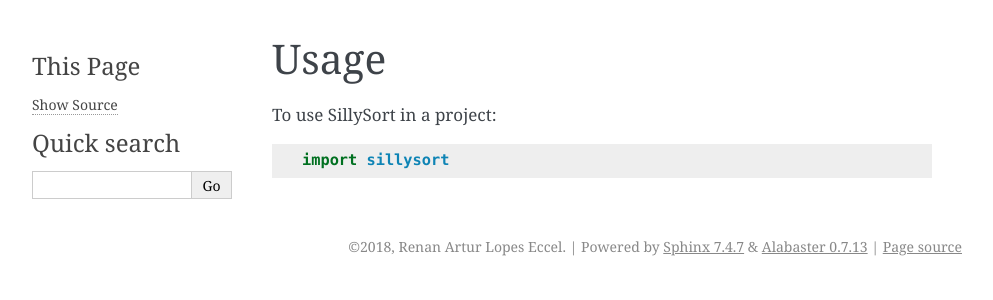
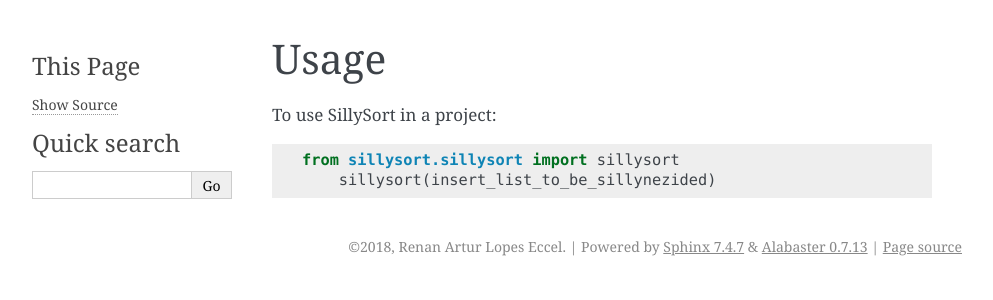
Before and after one commit to renan-eccel/sillysort, a Sphinx documentation site: the page built from docs/usage.rst, in a window 1280 px wide. Shown: the top 300 px of the page, without its empty margins (148-1141 px from the left). Built offline with Sphinx 7.4.7, drawn with Linux system fonts in a browser that asks for light colours; pages that are not in the unit, such as notebooks, are missing from menus.

Commit message:
Update documentation with more details

```diff
--- a/docs/usage.rst
+++ b/docs/usage.rst
@@ -4,4 +4,5 @@ Usage
 
 To use SillySort in a project::
 
-    import sillysort
+    from sillysort.sillysort import sillysort
+	sillysort(insert_list_to_be_sillynezided)
```
